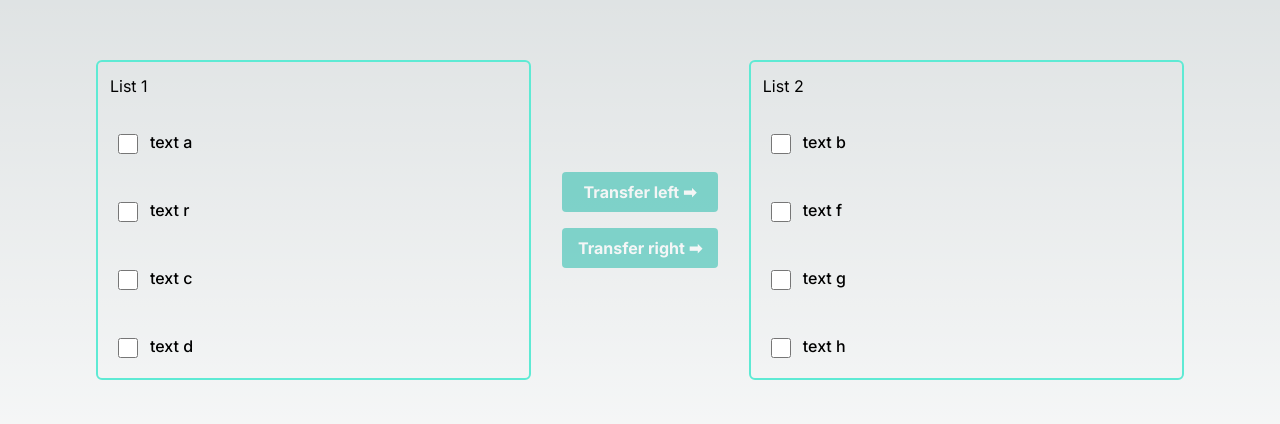
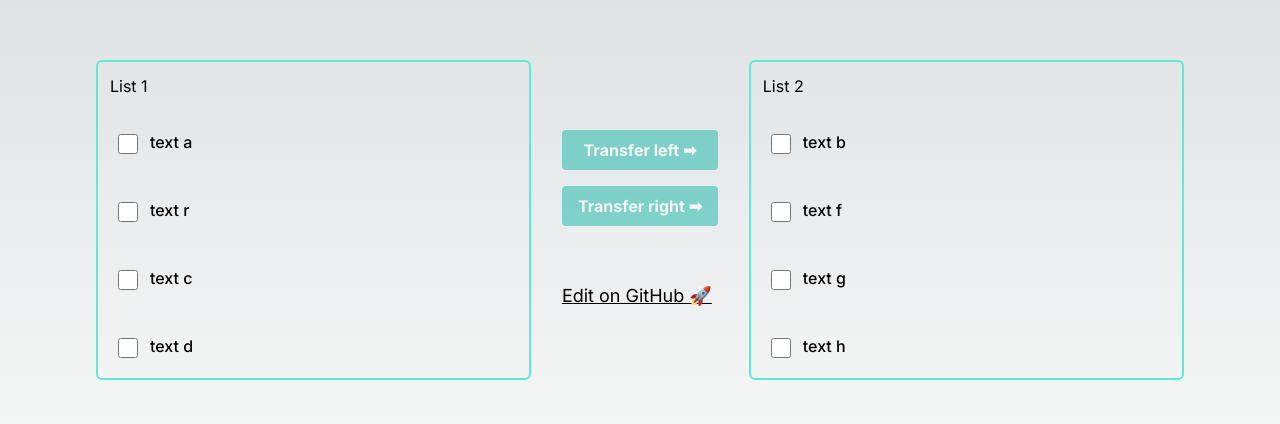
Before and after one commit to mahmudulnayeem/react-transfer-list, a Next.js app: page / in a window 1280 px wide. Shown: the part 180-604 px from the top of the page. Built offline with nearby package versions, Linux system fonts and the light colour scheme.

Commit message:
chore: added edit on github link

```diff
--- a/app/page.tsx
+++ b/app/page.tsx
@@ -1,4 +1,5 @@
 "use client";
+import Link from "next/link";
 import { useState } from "react";
 import ListBox from "./_component/ListBox";
 import TransferButton from "./_component/TransferButton";
@@ -97,7 +98,15 @@ export default function Home() {
         >
           Transfer right ➡
         </TransferButton>
+        <Link
+          target="_blank"
+          className="underline mt-10 text-lg"
+          href="https://github.com/mahmudulnayeem/react-transfer-list"
+        >
+          Edit on GitHub 🚀
+        </Link>
       </div>
+
       <ListBox
         items={list2}
         boxNumber={2}
```
